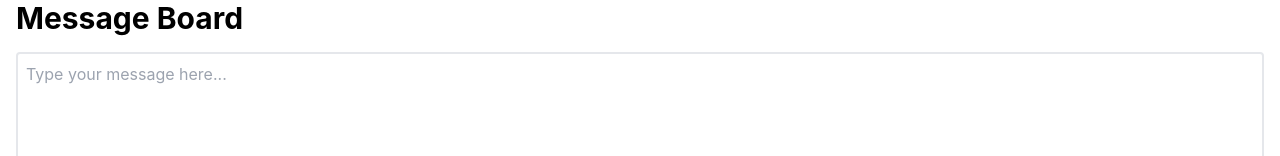
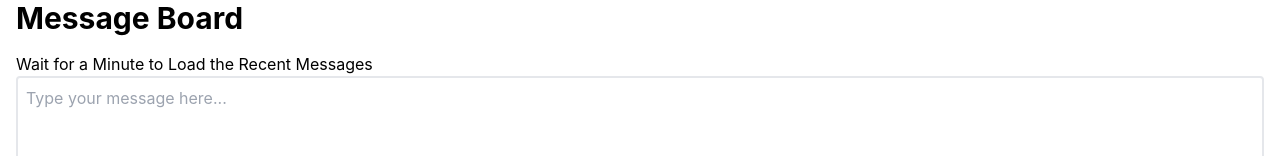
Before and after one commit to AranavMahalpure/Clipboard-Website-, a React (Create React App) app: page /Message in a window 1280 px wide. Shown: the top 156 px of the page. Built offline with nearby package versions, Linux system fonts and the light colour scheme; no server answers.

Commit message:
Update Message.js

```diff
--- a/src/components/Message.js
+++ b/src/components/Message.js
@@ -78,6 +78,7 @@ useEffect(() => {
  return (
     <div className="container mx-auto px-4">
       <h1 className="text-3xl font-bold mb-4">Message Board</h1>
+  <span> Wait for a Minute to Load the Recent Messages </span>
       <div className="flex-row">
         <textarea
           rows="4"
```
